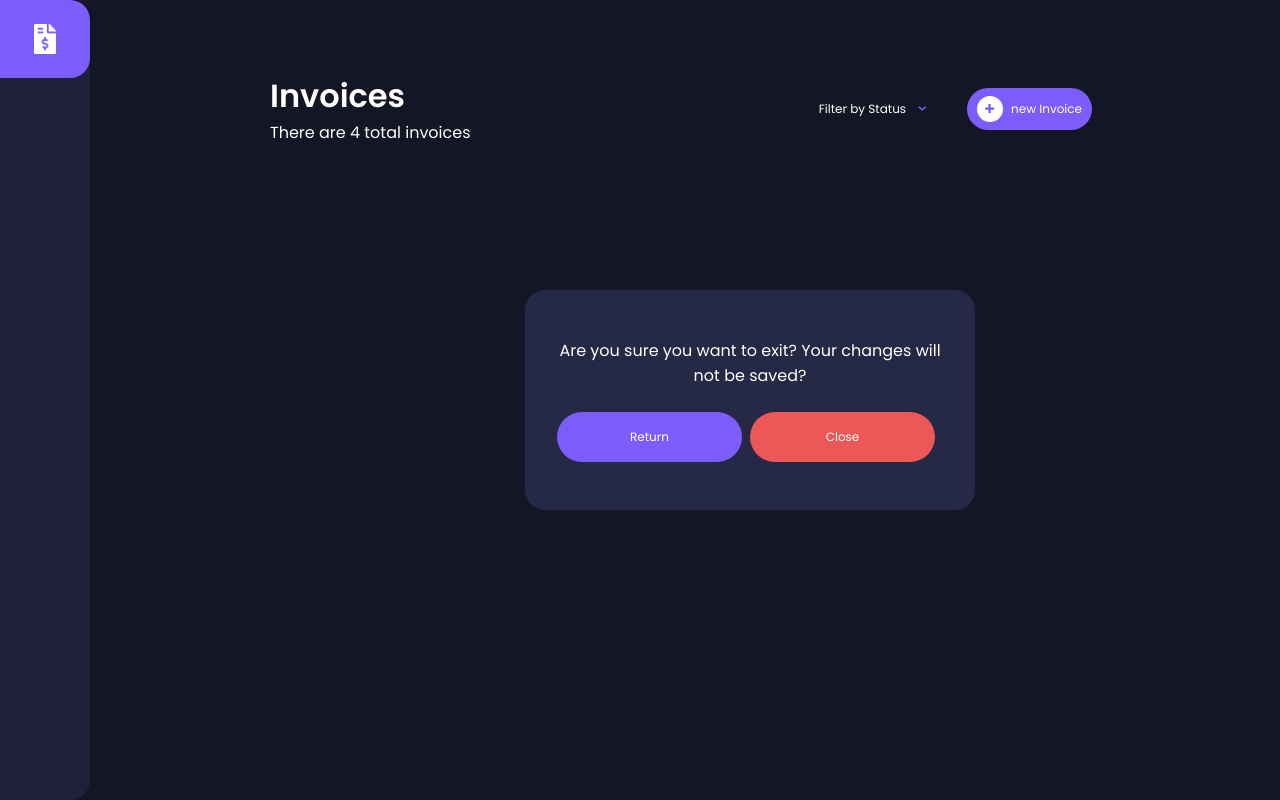
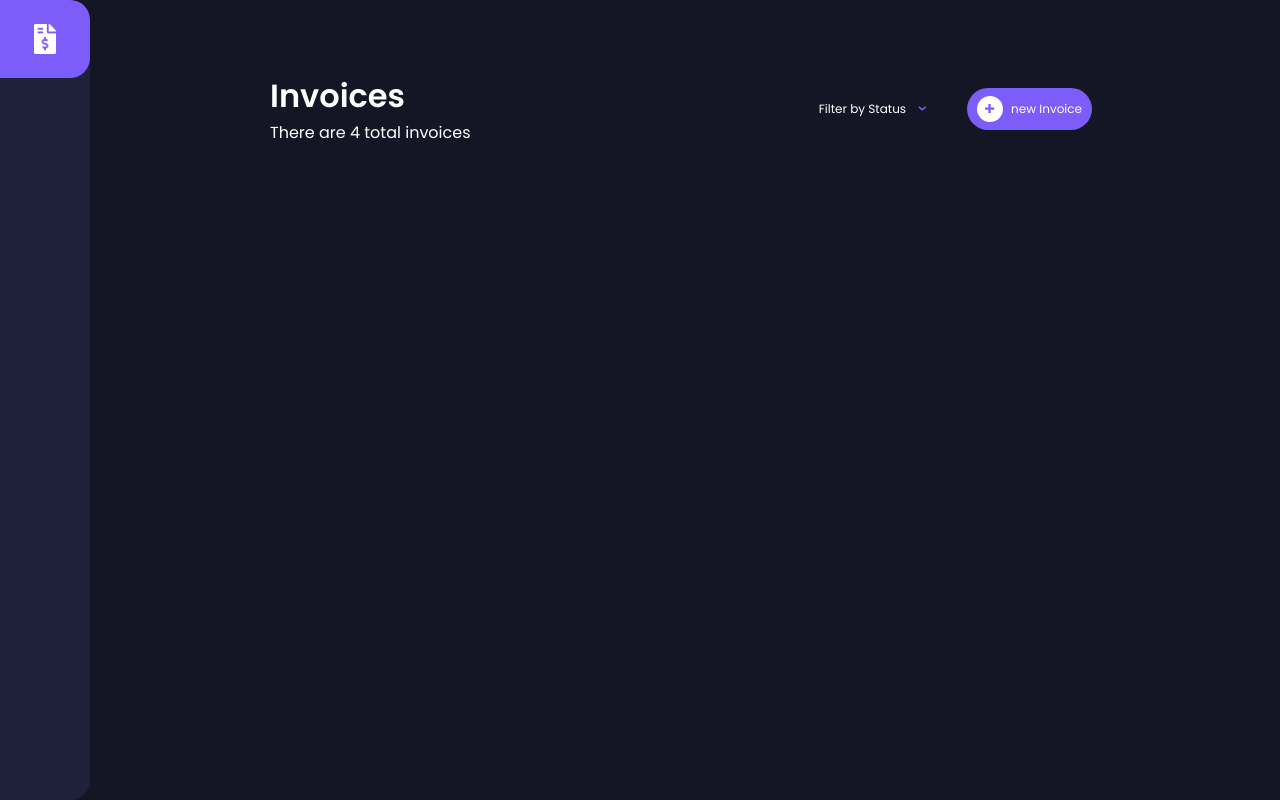
Before and after one commit to titusnjuguna/Invoicy, a Vue app: page / in a window 1280 px wide. Built offline with nearby package versions, Linux system fonts and the light colour scheme.

Commit message:
Update App.vue
remove modal

```diff
--- a/src/App.vue
+++ b/src/App.vue
@@ -3,7 +3,7 @@
       <div v-if="!mobile" class="app flex flex-column">
        <Navigation />
        <div class="app-content flex flex-column">
-         <Modal  />
+
          <transition name="invoice">
            <InvoiceModal v-if="invoiceModal"/>
          </transition>
```
